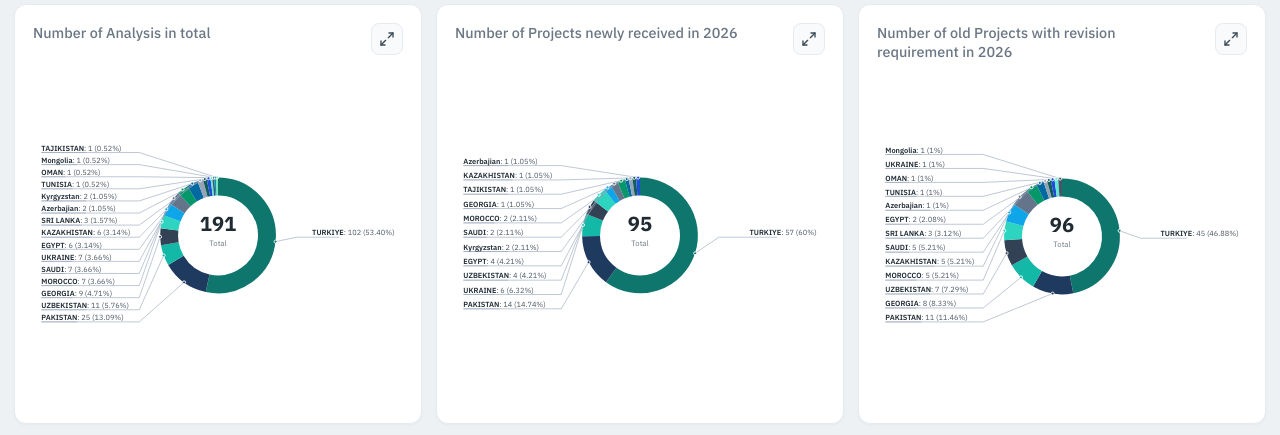
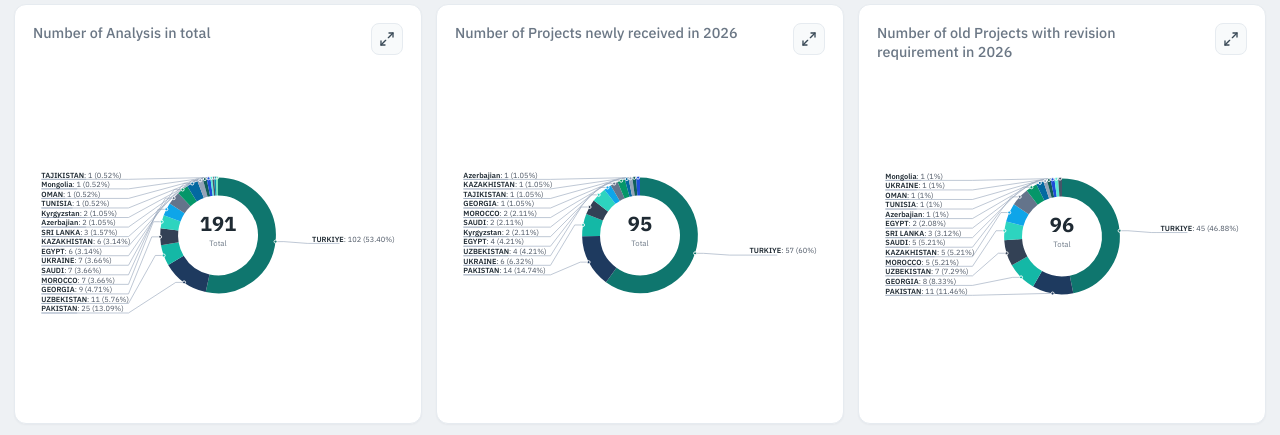
Before and after one commit to snakefeifei855/CAMENA, a plain HTML site: page index.html in a window 1280 px wide. Shown: the part 335-770 px from the top of the page. Drawn offline with Linux system fonts and the light colour scheme.

Commit message:
Update CAMENA H1 analysis page

```diff
--- a/index.html
+++ b/index.html
@@ -408,24 +408,46 @@
       });
 
       function layoutSide(items, side) {
-        items.sort((a, b) => a.ey - b.ey);
+        // Sort top->bottom by anchor Y; keep this order so leaders cannot cross
+        items.sort((a, b) => a.ey - b.ey || a.mid - b.mid);
         const n = items.length;
         if (!n) return [];
         const top = large ? 36 : 28;
         const bottom = H - (large ? 36 : 28);
-        const gap = Math.min(gapMax, (bottom - top) / Math.max(n, 1));
-        const block = gap * (n - 1);
-        let y0 = (H - block) / 2;
-        y0 = Math.max(top, Math.min(y0, bottom - block));
+        const minGap = large ? 20 : 16;
+
+        // Start at natural anchor Y, then separate overlaps while preserving order
+        const ys = items.map((it) => it.ey);
+        for (let i = 1; i < n; i++) {
+          if (ys[i] < ys[i - 1] + minGap) ys[i] = ys[i - 1] + minGap;
+        }
+        if (ys[n - 1] > bottom) {
+          const overflow = ys[n - 1] - bottom;
+          for (let i = 0; i < n; i++) ys[i] -= overflow;
+        }
+        if (ys[0] < top) {
+          const shift = top - ys[0];
+          for (let i = 0; i < n; i++) ys[i] += shift;
+        }
+        for (let i = n - 2; i >= 0; i--) {
+          if (ys[i] > ys[i + 1] - minGap) ys[i] = ys[i + 1] - minGap;
+        }
+        if (ys[0] < top) {
+          ys[0] = top;
+          for (let i = 1; i < n; i++) {
+            if (ys[i] < ys[i - 1] + minGap) ys[i] = ys[i - 1] + minGap;
+          }
+        }
 
         const xLabel = side === "right" ? W - labelPad : labelPad;
-        const xElbow2 = side === "right" ? W - elbowX : elbowX;
+        // Elbow column outside the ring, closer to labels
+        const xElbow2 = side === "right" ? Math.min(W - 160, cx + r + stroke + 40) : Math.max(160, cx - r - stroke - 40);
         const anchor = side === "right" ? "end" : "start";
         const nameFactor = large ? 8.6 : 7.5;
         const restFactor = large ? 7.4 : 6.6;
 
         return items.map((it, idx) => {
-          const nameY = y0 + idx * gap;
+          const nameY = ys[idx];
           const lineY = nameY + 3;
           const nameWidth = Math.max(40, it.name.length * nameFactor);
           const restWidth = Math.max(48, it.rest.length * restFactor);
@@ -440,7 +462,11 @@
             nameEnd = xLabel + nameWidth;
           }
 
-          const path = `M ${it.ex.toFixed(1)} ${it.ey.toFixed(1)} L ${xElbow2} ${lineY.toFixed(1)} L ${nameStart.toFixed(1)} ${lineY.toFixed(1)}`;
+          // Horizontal stub from anchor, then to label row — order preserved => no crossings
+          const stubX = side === "right"
+            ? Math.min(it.ex + 14, xElbow2)
+            : Math.max(it.ex - 14, xElbow2);
+          const path = `M ${it.ex.toFixed(1)} ${it.ey.toFixed(1)} L ${stubX.toFixed(1)} ${it.ey.toFixed(1)} L ${xElbow2} ${lineY.toFixed(1)} L ${nameStart.toFixed(1)} ${lineY.toFixed(1)}`;
           return `
             <path d="${path}" fill="none" stroke="#94a3b8" stroke-width="1" />
             <line x1="${nameStart.toFixed(1)}" y1="${lineY.toFixed(1)}" x2="${nameEnd.toFixed(1)}" y2="${lineY.toFixed(1)}" stroke="#94a3b8" stroke-width="1" />
```
